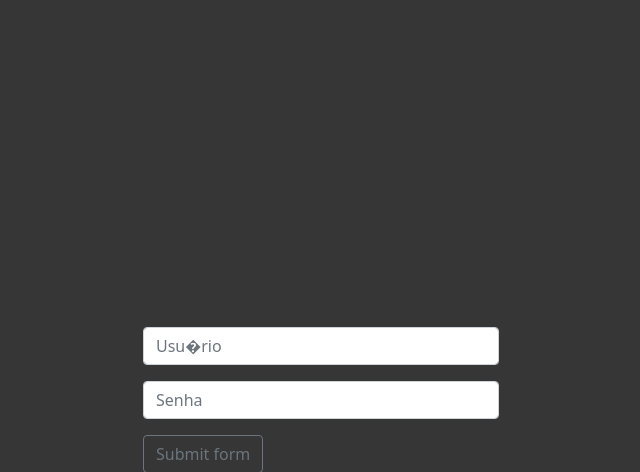
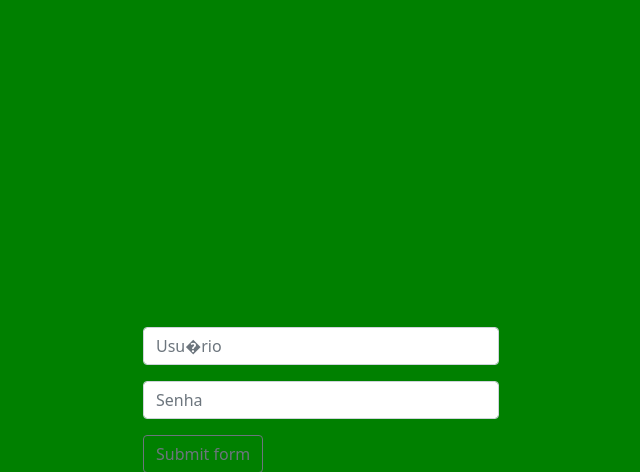
Before and after one commit to allanvilas/thewooldev, a PHP site: page / in a window 1280 px wide. Shown: the top 472 px of the page, without its empty margins (319-959 px from the left). Run offline with PHP 8.4, Linux system fonts and the light colour scheme.

Commit message:
novo teste

```diff
--- a/css/style.css
+++ b/css/style.css
@@ -1,3 +1,3 @@
 html > body{
-    background-color: #363636;
+    background-color: green;
 }
```
